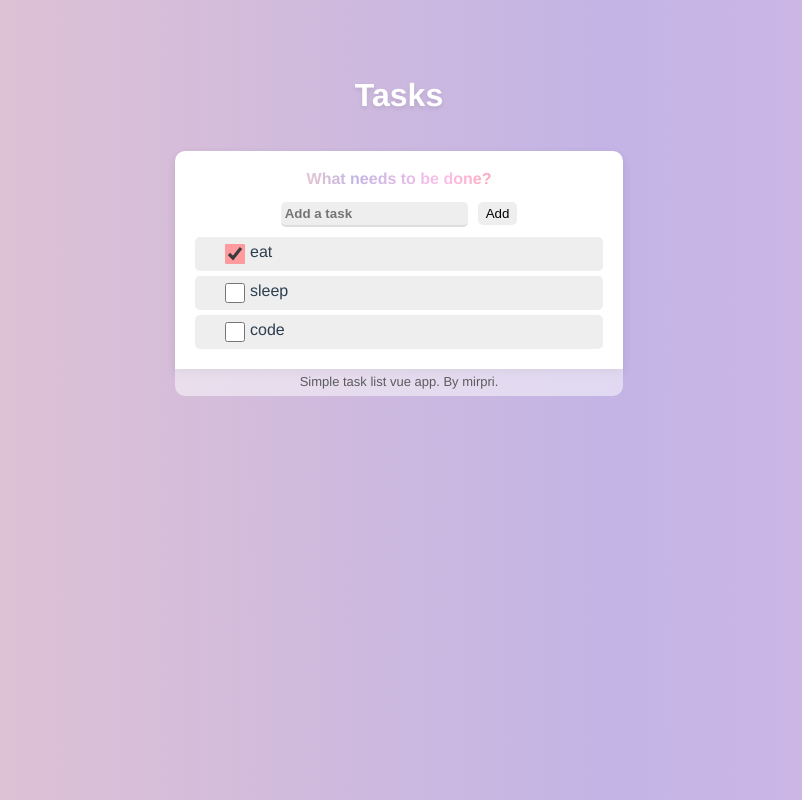
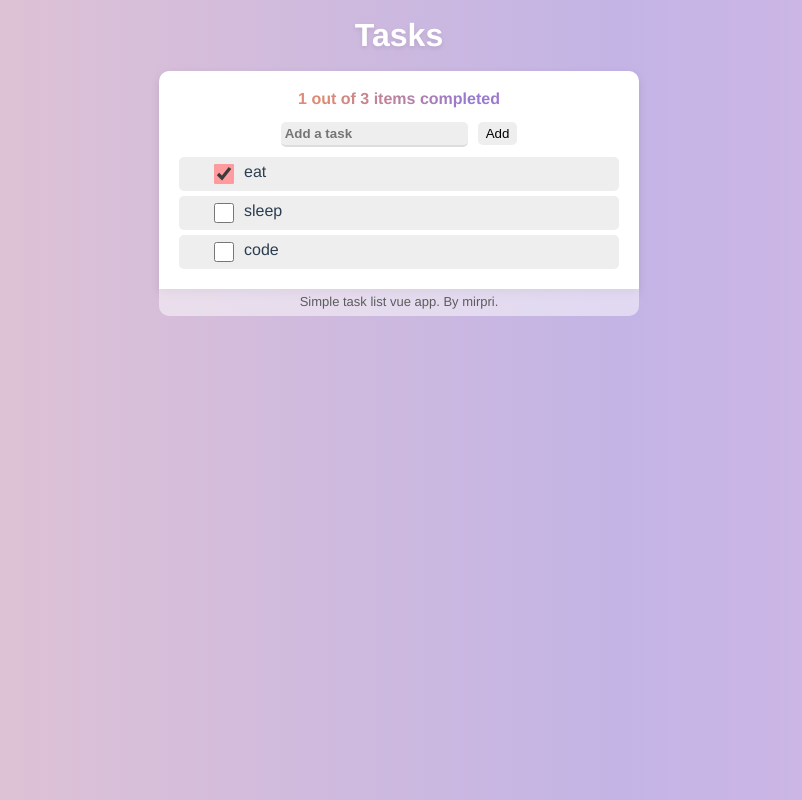
Before and after one commit to mirpri/vue-tasks, a Vue app: page / in a window 1280 px wide. Shown: the whole page, without its empty margins (241-1043 px from the left). Built offline with nearby package versions, Linux system fonts and the light colour scheme.

Commit message:
add counter

```diff
--- a/src/App.vue
+++ b/src/App.vue
@@ -1,18 +1,18 @@
 <template>
-  <!-- <img alt="Vue logo" src="./assets/logo.png">-->
-  <div id="app">
-    <h1>Tasks</h1>
-    <div class="container">
-    <div class="main">
-      <p class="highlight">What needs to be done?</p>
+  <div class="container">
+  <h1>Tasks</h1>
+  <div class="main">
+      <p class="highlight">{{ listsummary }}</p>
       <taskForm @taskAdded="addTask"></taskForm>
       <div>
-        <taskItem v-for="task in tasks" :key="task.id" :id="task.id" :name="task.name" :done="task.done"></taskItem>
+        <taskItem v-for="task in tasks" :key="task.id" :id="task.id" :name="task.name" @toggleDone="toggleDone(task.id)"
+          v-model:done="task.done"></taskItem>
       </div>
     </div>
-    <footer>Simple task list vue app. By mirpri.</footer></div>
+    <footer>Simple task list vue app. By mirpri.</footer>
   </div>
 </template>
+
 
 <script>
 import taskItem from './components/taskItem.vue';
@@ -41,6 +41,17 @@ export default {
     addTask(Name) {
       this.tasks.push({ id: 'task-' + nanoid(), name: Name, done: false });
       // alert('task '+Name+' sucessfully added');
+    },
+    toggleDone(id) {
+      // alert('toggling done for task with id: ' + id);
+      const task = this.tasks.find(task => task.id === id);
+      task.done = !task.done;
+    }
+  },
+
+  computed: {
+    listsummary() {
+      return this.tasks.filter(item => item.done === true).length + ' out of ' + this.tasks.length + ' items completed';
     }
   }
 }
@@ -53,6 +64,5 @@ export default {
   -moz-osx-font-smoothing: grayscale;
   text-align: center;
   color: #2c3e50;
-  margin-top: 60px;
 }
 </style>
--- a/src/assets/saintyle.css
+++ b/src/assets/saintyle.css
@@ -41,11 +41,11 @@ h3{
 }
 /* 容器 */
 .container {
-    display: flex;
-    padding: 20px;
     max-width: 600px;
     margin: 0 auto;
+    display: flex;
     flex-direction: column;
+    justify-content: center;
 }
 p{
     margin-bottom: 5px;
@@ -60,7 +60,6 @@ p{
 }
 
 .main {
-    flex: 1;
     background-color: #fff;
     padding: 15px;
     margin: 0 10%;
@@ -184,7 +183,7 @@ nav a:hover {
 
 .highlight{
     font-weight: bold;
-    background: linear-gradient(90deg, #ff9a9e, #fad0c4, #c3b4e5, #fbc2eb, #ff9a9e, #fad0c4);
+    background: linear-gradient(90deg, #e79093, #dd8a73, #9479d3, #d47abb);
     background-clip: text;
     -webkit-background-clip: text;
     color: transparent;
@@ -193,7 +192,7 @@ nav a:hover {
 input[type="checkbox"] {
     border: 2px solid #ff9a9e;
     background-color: #fff;
-    width: 20px;
+    width: 30px;
     height: 20px;
     cursor: pointer;
     accent-color: #ff9a9e;
--- a/src/assets/specialstyles.css
+++ b/src/assets/specialstyles.css
@@ -1,3 +1,5 @@
+
+
 .task-item{
     background-color: #eee;
     padding: 2px 25px;
--- a/src/components/taskItem.vue
+++ b/src/components/taskItem.vue
@@ -1,6 +1,9 @@
 <template>
     <div class="task-item">
-        <input type="checkbox" :id="id" :checked="isDone">
+        <input type="checkbox"
+        :id="id"
+        @change="$emit('toggleDone')"
+        :checked="isDone">
         <label :for="id">{{name}}</label> <!--for attribute means that the label is for the input with the same id-->
     </div>
 </template>
@@ -18,6 +21,6 @@ export default {
         return {
             isDone: this.done,
         }
-    }
+    },
 };
 </script>
```
